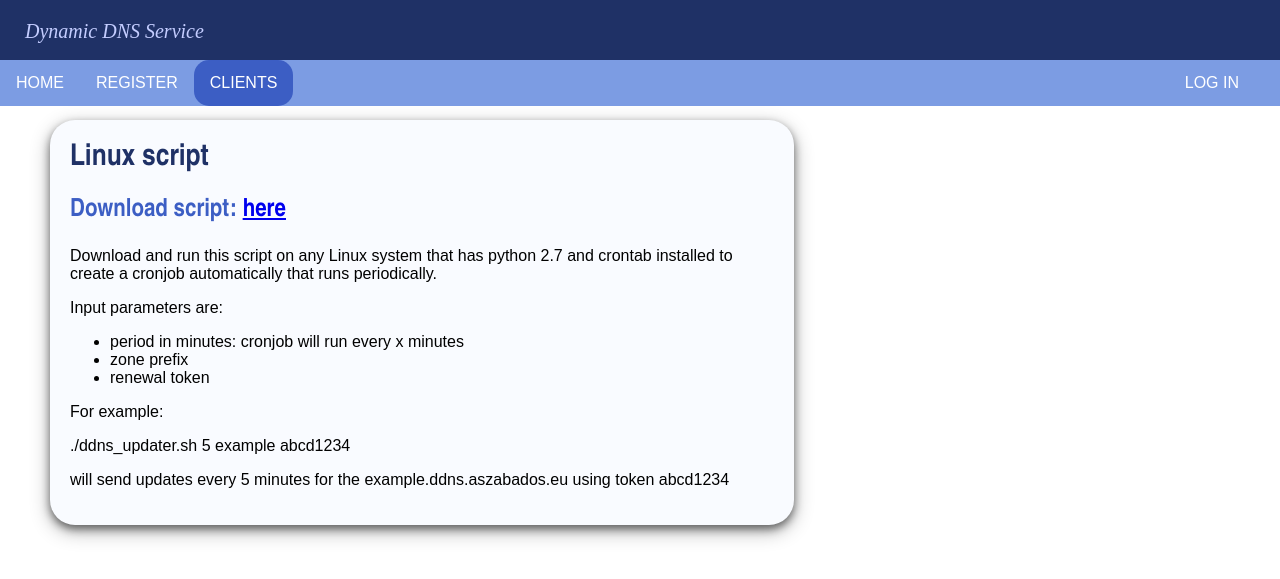
After one commit to Roshek/udyn, a Django app: page /clients/ in a window 1280 px wide. The commit adds this page. Shown: the top 579 px of the page. Run offline with Django 3.2, Linux system fonts and the light colour scheme; parts of the project's set-up code (start-up, migrations or seed data) failed here and were passed over; some libraries are stand-ins or nearby versions.

Commit message:
Added clients section

```diff
--- /dev/null
+++ b/ddns_query/templates/ddns_query/clients.html
@@ -0,0 +1,26 @@
+{% extends "ddns_query/index.html" %}
+{% load static %}
+{% block ddns_topnav_active %}ddns_topnav_clients{% endblock%}
+
+{% block ddns_content %}
+    <div>
+        <h1>Linux script</h1>
+        <h2>Download script: <a href="{% static 'ddns_query/ddns_updater.sh' %}"> here</a></h2>
+        <p>
+            Download and run this script on any Linux system that has python 2.7 and crontab installed to create a cronjob automatically that runs periodically.
+        </p>
+        <p>
+            Input parameters are:
+            <ul>
+                <li>period in minutes: cronjob will run every x minutes</li>
+                <li>zone prefix</li>
+                <li>renewal token</li>
+            </ul>
+        </p>
+        <p>
+            For example:
+                <p>    ./ddns_updater.sh 5 example abcd1234</p>
+                <p>    will send updates every 5 minutes for the example.ddns.aszabados.eu using token abcd1234</p>
+        </p>
+    </div>
+{% endblock %}
--- a/ddns_query/templates/ddns_query/get.html
+++ /dev/null
@@ -1 +0,0 @@
-{{ dyname.ip }}
--- a/ddns_query/templates/ddns_query/index.html
+++ b/ddns_query/templates/ddns_query/index.html
@@ -45,6 +45,9 @@
                     <a id="ddns_topnav_register" href="{% url 'ddns_query:registration_register' %}">REGISTER</a>
                 </li>
                 {% endif %}
+                <li>
+                    <a id="ddns_topnav_clients" href="{% url 'ddns_query:clients' %}">CLIENTS</a>
+                </li>
                 <li id="ddns_topnav_right" class="ddns-topnav-right">
                 {% if user.is_authenticated %}
                     <a id="ddns_topnav_logout" href="{% url 'ddns_query:logout' %}">LOG OUT</a>
--- a/ddns_query/urls.py
+++ b/ddns_query/urls.py
@@ -25,7 +25,6 @@ urlpatterns = [
     url(r'^logout/$',
         auth_views.logout,
         name='logout'),
-
     url(
         r'^add/$',
         views.addDyname,
@@ -55,5 +54,10 @@ urlpatterns = [
         r'^mydomains/$',
         TemplateView.as_view(template_name="ddns_query/mydomains.html"),
         name="mydomains"
+    ),
+    url(
+        r'^clients/$',
+        TemplateView.as_view(template_name="ddns_query/clients.html"),
+        name="clients"
     )
 ]
```
Also changed, not shown: 1 other file.
